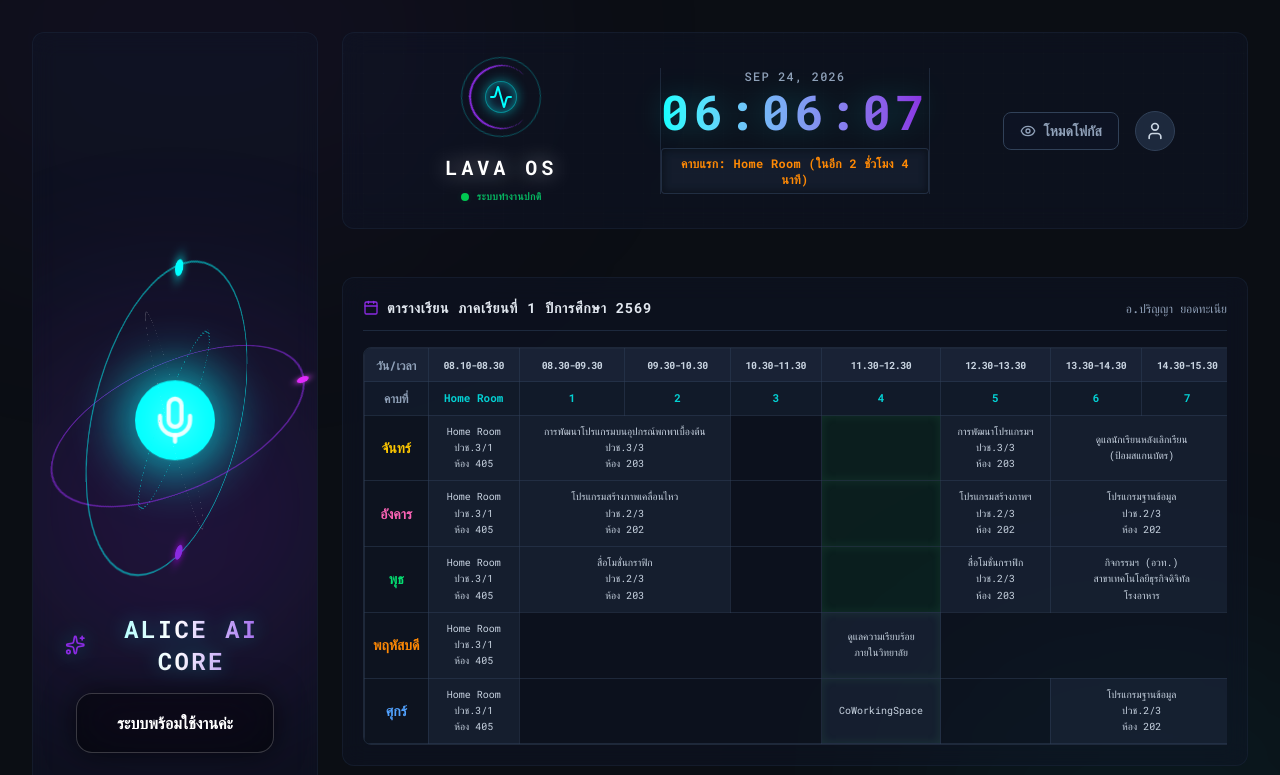
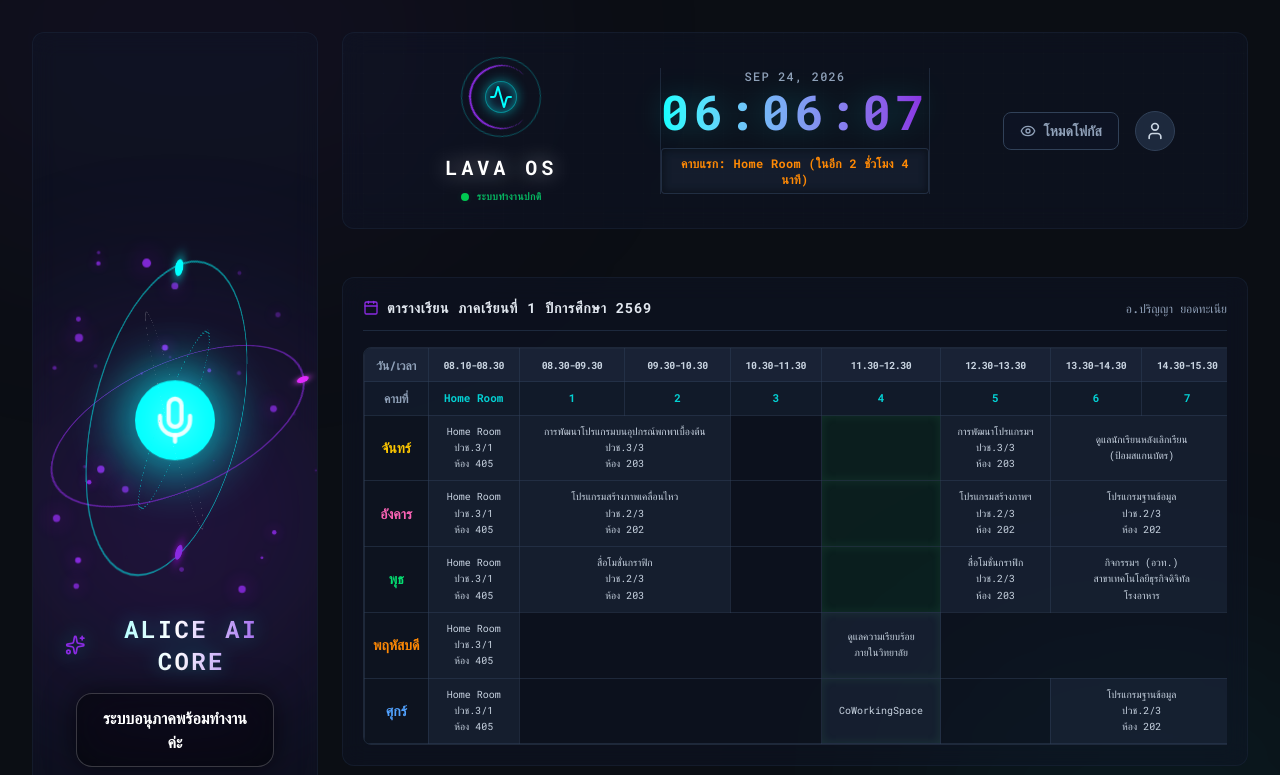
Before and after one commit to parinyabtc69-Txohu-dzwz/Lava, a React (Vite) app: page / in a window 1280 px wide. Shown: the top 775 px of the page. Built offline with nearby package versions, Linux system fonts and the light colour scheme.

Commit message:
Add 3D floating particles effect

```diff
--- a/src/components/VoiceAssistant.jsx
+++ b/src/components/VoiceAssistant.jsx
@@ -4,10 +4,24 @@ import { Mic, Search, Loader2, Sparkles } from 'lucide-react';
 const VoiceAssistant = () => {
   const [isListening, setIsListening] = useState(false);
   const [transcript, setTranscript] = useState('');
-  const [reply, setReply] = useState('ระบบพร้อมใช้งานค่ะ');
+  const [reply, setReply] = useState('ระบบอนุภาคพร้อมทำงานค่ะ');
+  const [particles, setParticles] = useState([]);
   const recognitionRef = useRef(null);
 
   useEffect(() => {
+    // Generate Random Particles
+    const newParticles = Array.from({ length: 50 }).map((_, i) => ({
+      id: i,
+      size: Math.random() * 4 + 2,
+      top: `${Math.random() * 100}%`,
+      left: `${Math.random() * 100}%`,
+      duration: `${Math.random() * 4 + 3}s`,
+      delay: `${Math.random() * 5}s`,
+      xMove: `${(Math.random() - 0.5) * 150}px`,
+      yMove: `${(Math.random() - 0.5) * 150}px`,
+    }));
+    setParticles(newParticles);
+
     const SpeechRecognition = window.SpeechRecognition || window.webkitSpeechRecognition;
     if (SpeechRecognition) {
       const recognition = new SpeechRecognition();
@@ -108,14 +122,35 @@ const VoiceAssistant = () => {
 
       <div className="text-center z-10 w-full flex flex-col items-center justify-center">
 
-        {/* TRUE 3D HOLOGRAPHIC CORE */}
+        {/* TRUE 3D HOLOGRAPHIC CORE WITH PARTICLES */}
         <div
           onClick={toggleListening}
           className="relative w-64 h-64 sm:w-80 sm:h-80 flex items-center justify-center cursor-pointer mb-8"
           style={{ perspective: '1200px' }}
         >
+          {/* Particles Layer */}
+          <div className="absolute inset-0 z-0 pointer-events-none">
+            {particles.map(p => (
+              <div
+                key={p.id}
+                className={`absolute rounded-full transition-colors duration-500 ${isListening ? 'bg-neonCyan' : 'bg-neonPurple'}`}
+                style={{
+                  width: p.size,
+                  height: p.size,
+                  top: p.top,
+                  left: p.left,
+                  opacity: 0,
+                  boxShadow: `0 0 ${p.size * 3}px ${isListening ? '#0ff' : '#b0f'}`,
+                  animation: `float-particle ${p.duration} ease-in-out infinite ${p.delay}`,
+                  '--x-move': p.xMove,
+                  '--y-move': p.yMove,
+                }}
+              />
+            ))}
+          </div>
+
           {/* Core container with float */}
-          <div className="relative w-full h-full" style={{ animation: 'float 6s ease-in-out infinite', transformStyle: 'preserve-3d' }}>
+          <div className="relative w-full h-full z-10" style={{ animation: 'float 6s ease-in-out infinite', transformStyle: 'preserve-3d' }}>
 
             {/* Inner Glowing Orb */}
             <div className={`absolute inset-0 m-auto w-16 h-16 sm:w-20 sm:h-20 rounded-full transition-all duration-500 ${isListening ? 'bg-white shadow-[0_0_80px_30px_rgba(0,255,255,0.9)] scale-125' : 'bg-neonCyan shadow-[0_0_50px_15px_rgba(0,255,255,0.6)]'}`}></div>
@@ -163,12 +198,19 @@ const VoiceAssistant = () => {
         )}
       </div>
 
-      {/* Keyframes for TRUE 3D spinning */}
+      {/* Keyframes for TRUE 3D spinning and Particles */}
       <style>{`
         @keyframes float {
           0% { transform: translateY(0px); }
           50% { transform: translateY(-20px); }
           100% { transform: translateY(0px); }
+        }
+        @keyframes float-particle {
+          0% { transform: translate(0, 0) scale(0.5); opacity: 0; }
+          40% { opacity: 0.8; }
+          50% { transform: translate(var(--x-move), var(--y-move)) scale(1.5); opacity: 1; }
+          60% { opacity: 0.8; }
+          100% { transform: translate(calc(var(--x-move) * 2), calc(var(--y-move) * 2)) scale(0); opacity: 0; }
         }
         @keyframes spin3D_X {
           0% { transform: rotateX(0deg) rotateY(60deg); }
```
